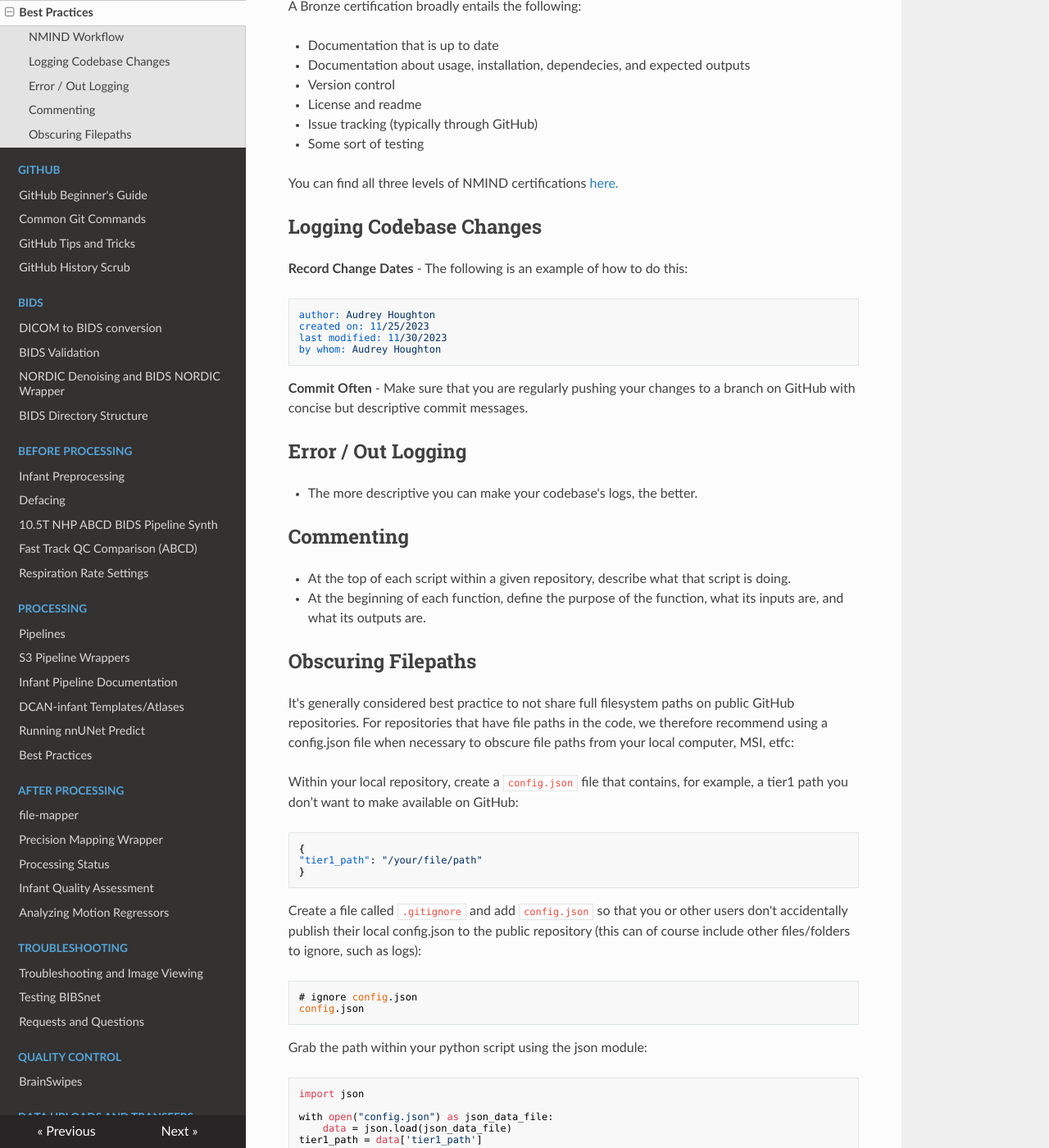
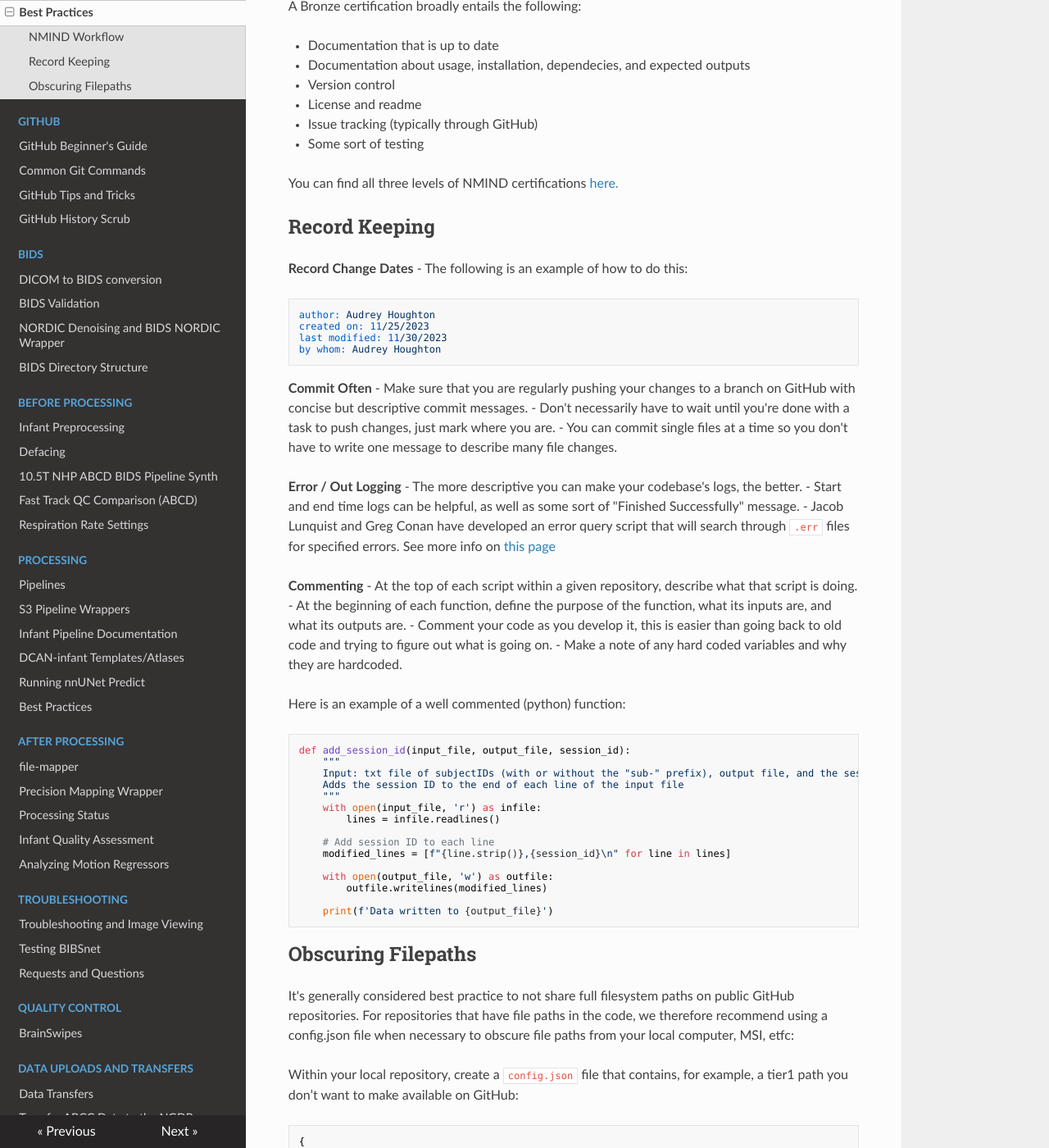
Before and after one commit to DCAN-Labs/cdni-brain, an MkDocs documentation site: the page built from docs/coding-practices.md, in a window 1280 px wide and 1400 px high, scrolled down 796 px. Shown: the whole window at 82% size. Built offline with MkDocs 1.6.1, drawn with Linux system fonts in a browser that asks for light colours; nearby versions of some CDN libraries; some of the changed text lies outside the part shown.

Commit message:
add examples, more info on logs

````diff
--- a/docs/coding-practices.md
+++ b/docs/coding-practices.md
@@ -1,6 +1,6 @@
-# Best Practices
+# Development Recommendations
 
-We at DCAN Labs highly value creating code and workflows that are able to be reused and shared with other institutions. This means that we should be following best practices in order to make it easy for someone outside of our lab to use and understand our code. Below is some information about [NMIND](https://www.nature.com/articles/s41562-023-01647-0), which is a great place to start for exposure to best coding practices in the neuroimaging field. Below are some common best practices within DCAN labs.
+We at CDNI highly value creating code and workflows that are able to be reused and shared with other institutions. This means that we should be following best practices in order to make it easy for someone outside of our lab to use and understand our code. Below is some information about [NMIND](https://www.nature.com/articles/s41562-023-01647-0), which is a great place to start for exposure to best coding practices in the neuroimaging field and some common best practices within CDNI.
 
 ## NMIND Workflow
 
@@ -37,25 +37,54 @@ A Bronze certification broadly entails the following:
 You can find all three levels of NMIND certifications [here.](https://github.com/nmind/standards-checklist/tree/98344089a6a1c4bcf46b4e7b6b7e5fafba880d87)
 
 
-## Logging Codebase Changes
+## Record Keeping
 
 **Record Change Dates**
 - The following is an example of how to do this:
+
 ```
 author: Audrey Houghton
 created on: 11/25/2023
 last modified: 11/30/2023
 by whom: Audrey Houghton
 ```
+
 **Commit Often**
 - Make sure that you are regularly pushing your changes to a branch on GitHub with concise but descriptive commit messages.
+- Don't necessarily have to wait until you're done with a task to push changes, just mark where you are.
+- You can commit single files at a time so you don't have to write one message to describe many file changes.
 
-## Error / Out Logging
+**Error / Out Logging**
 - The more descriptive you can make your codebase's logs, the better.
+- Start and end time logs can be helpful, as well as some sort of "Finished Successfully" message.
+- Jacob Lunquist and Greg Conan have developed an error query script that will search through `.err` files for specified errors. See more info on [this page](error_query.md)
 
-## Commenting
+**Commenting**
 - At the top of each script within a given repository, describe what that script is doing.
 - At the beginning of each function, define the purpose of the function, what its inputs are, and what its outputs are.
+- Comment your code as you develop it, this is easier than going back to old code and trying to figure out what is going on.
+- Make a note of any hard coded variables and why they are hardcoded.
+
+Here is an example of a well commented (python) function:
+
+```
+def add_session_id(input_file, output_file, session_id):
+    """
+    Input: txt file of subjectIDs (with or without the "sub-" prefix), output file, and the session ID
+    Adds the session ID to the end of each line of the input file
+    """
+    with open(input_file, 'r') as infile:
+        lines = infile.readlines()
+
+    # Add session ID to each line
+    modified_lines = [f"{line.strip()},{session_id}\n" for line in lines]
+
+    with open(output_file, 'w') as outfile:
+        outfile.writelines(modified_lines)
+
+    print(f'Data written to {output_file}')
+```
+
 
 ## Obscuring Filepaths
 
````
